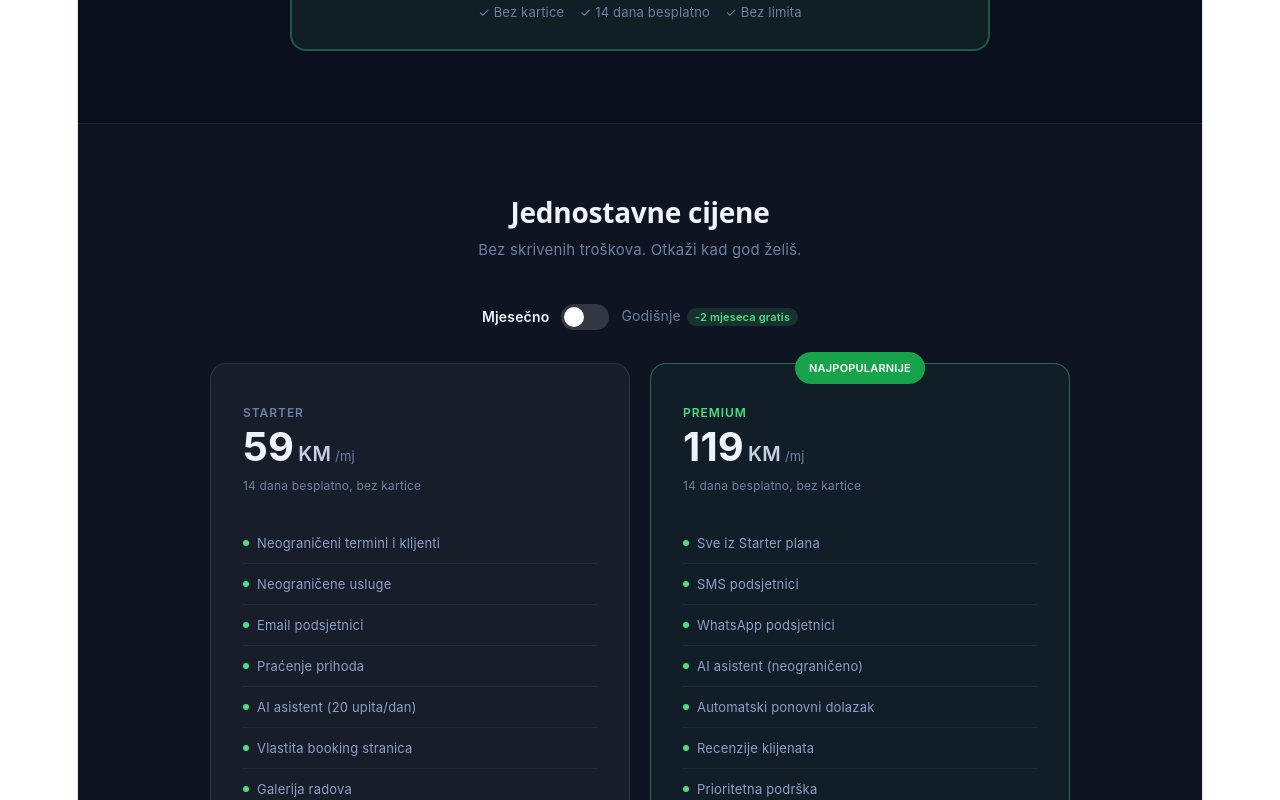
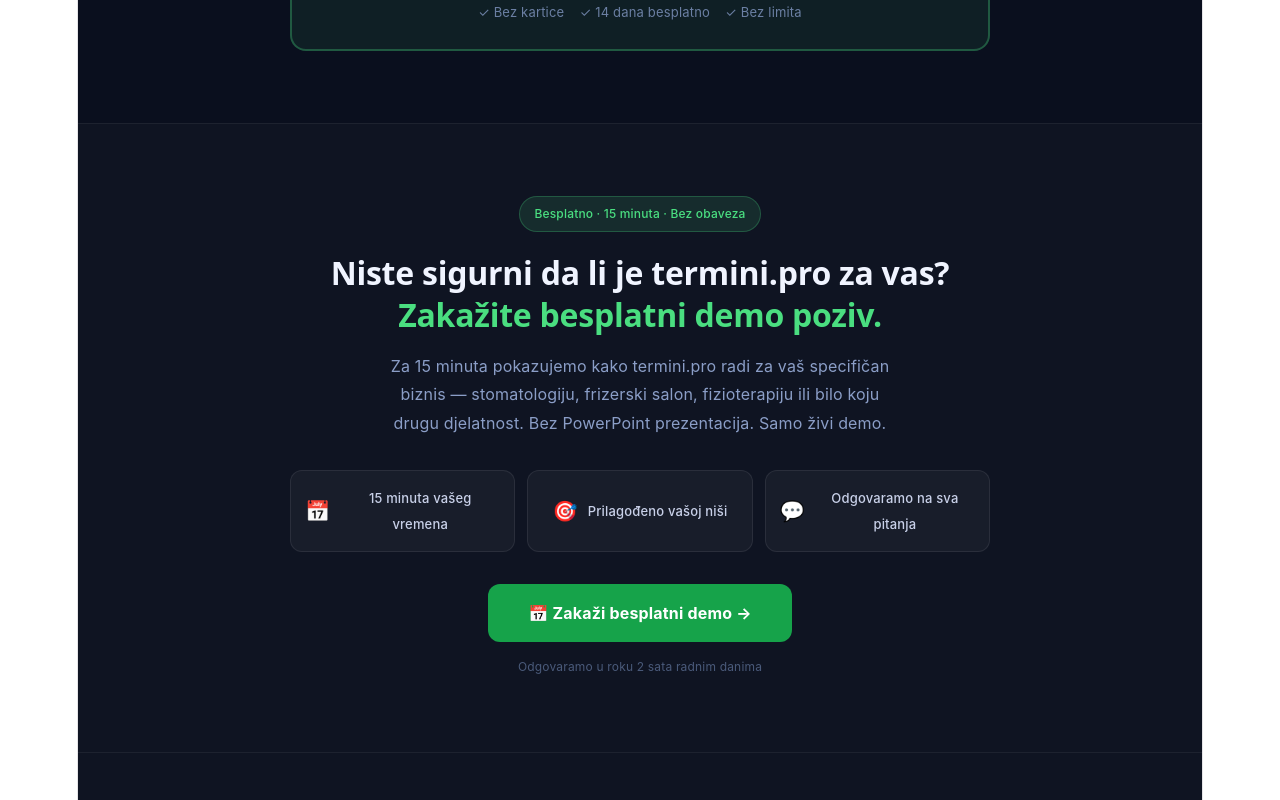
Before and after one commit to adijatadjogo91-cloud/termini-frontend, a React (Vite) app: page / in a window 1280 px wide. Shown: the part 6360-7160 px from the top of the page. Built offline with nearby package versions, Linux system fonts and the light colour scheme.

Commit message:
Landing - demo poziv CTA sekcija

```diff
--- a/src/pages/Landing.jsx
+++ b/src/pages/Landing.jsx
@@ -580,7 +580,45 @@ export default function Landing() {
           </div>
         </div>
       </section>
-
+{/* Demo poziv CTA */}
+<section style={{ padding: mob ? '56px 1.5rem' : '72px 2rem', background: 'rgba(255,255,255,0.02)', borderTop: '1px solid rgba(255,255,255,0.06)' }}>
+  <div style={{ maxWidth: '700px', margin: '0 auto', textAlign: 'center' }}>
+    <div style={{ display: 'inline-block', background: 'rgba(74,222,128,0.12)', color: '#4ade80', border: '1px solid rgba(74,222,128,0.25)', padding: '4px 14px', borderRadius: '20px', fontSize: '12px', fontWeight: '500', marginBottom: '20px' }}>
+      Besplatno · 15 minuta · Bez obaveza
+    </div>
+    <h2 style={{ fontSize: mob ? '24px' : '32px', fontWeight: '700', color: '#f0f4ff', marginBottom: '16px', lineHeight: '1.3' }}>
+      Niste sigurni da li je termini.pro za vas?<br />
+      <span style={{ color: '#4ade80' }}>Zakažite besplatni demo poziv.</span>
+    </h2>
+    <p style={{ fontSize: '16px', color: '#8b9ec7', lineHeight: '1.8', marginBottom: '32px', maxWidth: '500px', margin: '0 auto 32px' }}>
+      Za 15 minuta pokazujemo kako termini.pro radi za vaš specifičan biznis — stomatologiju, frizerski salon, fizioterapiju ili bilo koju drugu djelatnost. Bez PowerPoint prezentacija. Samo živi demo.
+    </p>
+    <div style={{ display: 'grid', gridTemplateColumns: mob ? '1fr' : 'repeat(3, 1fr)', gap: '12px', marginBottom: '32px' }}>
+      {[
+        { icon: '📅', tekst: '15 minuta vašeg vremena' },
+        { icon: '🎯', tekst: 'Prilagođeno vašoj niši' },
+        { icon: '💬', tekst: 'Odgovaramo na sva pitanja' },
+      ].map((d, i) => (
+        <div key={i} style={{ background: 'rgba(255,255,255,0.04)', border: '1px solid rgba(255,255,255,0.08)', borderRadius: '12px', padding: '14px', display: 'flex', alignItems: 'center', gap: '10px', justifyContent: 'center' }}>
+          <span style={{ fontSize: '20px' }}>{d.icon}</span>
+          <span style={{ fontSize: '13px', color: '#c8d0e8', fontWeight: '500' }}>{d.tekst}</span>
+        </div>
+      ))}
+    </div>
+    <a href="mailto:info@termini.pro?subject=Demo poziv&body=Zdravo,%0A%0AŽelim zakazati besplatni demo poziv.%0A%0ANaziv biznisa:%0ATelefon:%0ANajbolje vrijeme za poziv:" style={{
+      display: 'inline-block',
+      background: '#16a34a', color: 'white',
+      borderRadius: '12px', padding: '16px 40px',
+      fontSize: '16px', fontWeight: '700',
+      textDecoration: 'none', fontFamily: 'Inter, sans-serif'
+    }}>
+      📅 Zakaži besplatni demo →
+    </a>
+    <p style={{ fontSize: '12px', color: '#4a5a7a', marginTop: '12px' }}>
+      Odgovaramo u roku 2 sata radnim danima
+    </p>
+  </div>
+</section>
       {/* Cijene */}
       <section style={{ padding: mob ? '56px 1.5rem' : '72px 2rem', background: 'rgba(255,255,255,0.02)', borderTop: '1px solid rgba(255,255,255,0.06)' }}>
         <div style={{ maxWidth: '860px', margin: '0 auto' }}>
```
